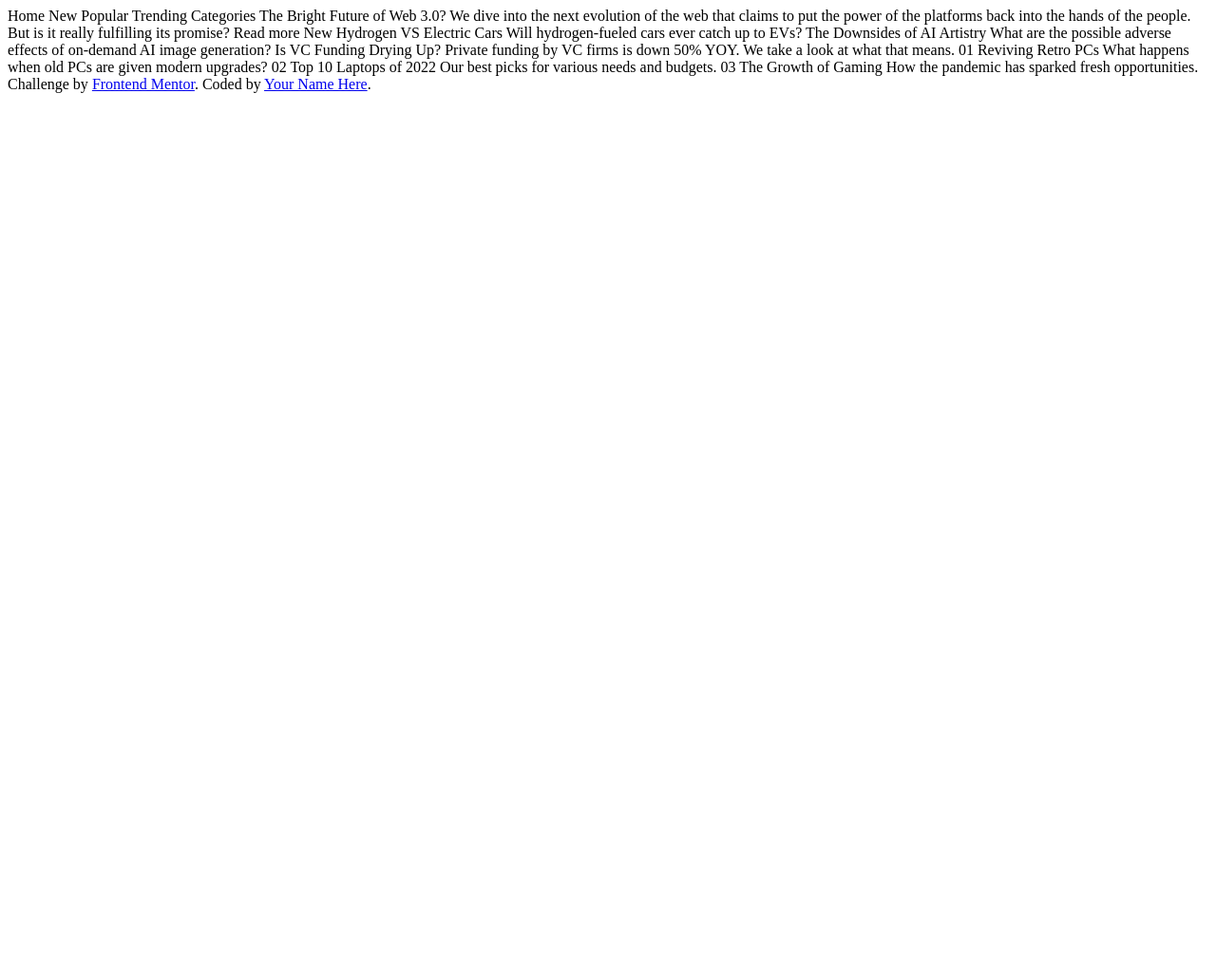
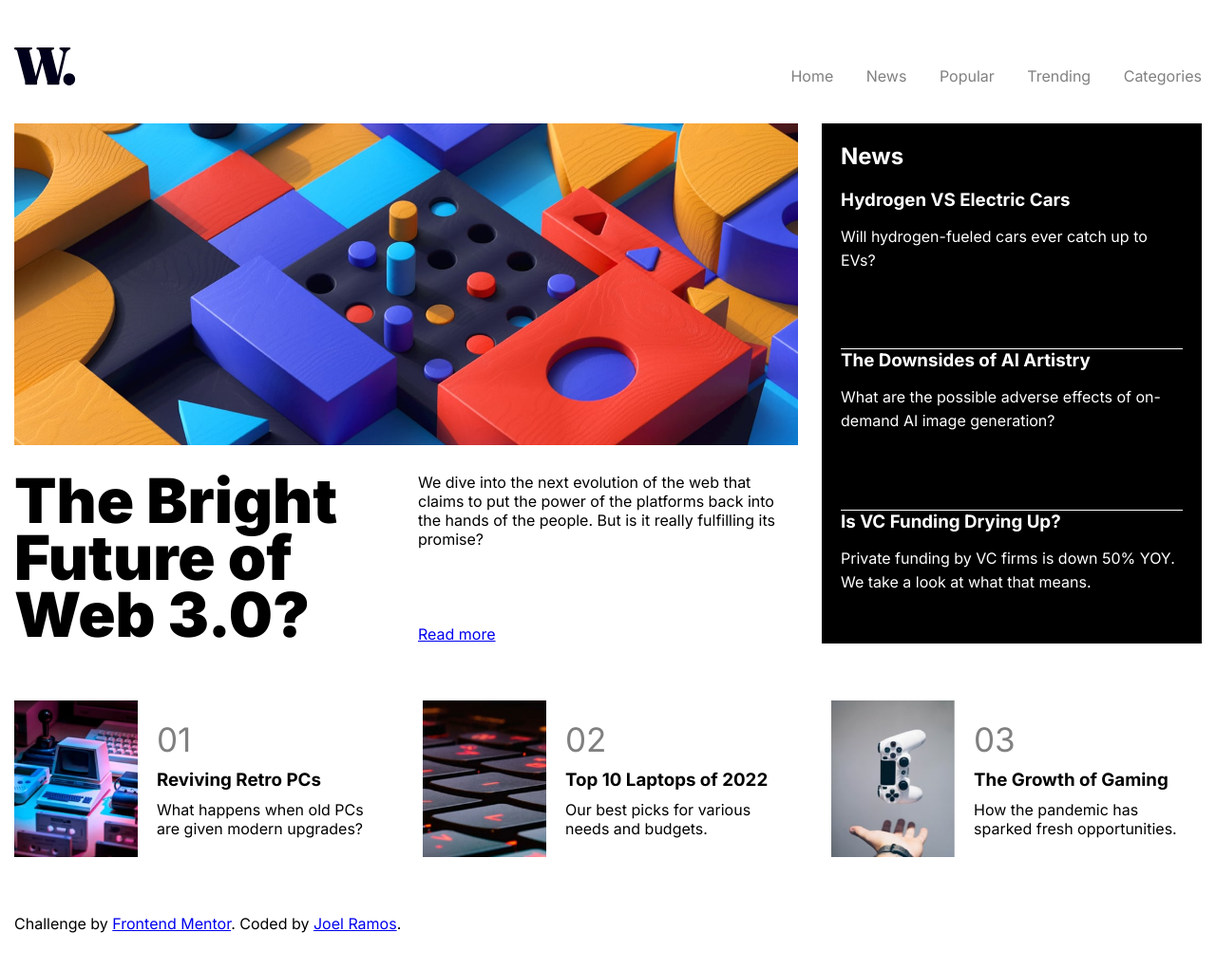
Before and after one commit to sephorus/news-homepage-challenge, a plain HTML site: page index.html in a window 1280 px wide. Shown: the whole page at 95% size. Before the commit the page ends 800 px from the top, so only its background shows below. Drawn offline with Linux system fonts and the light colour scheme.

Commit message:
pushing changes before validating with design file

```diff
--- /dev/null
+++ b/index.css
@@ -0,0 +1,139 @@
+*,
+*::before,
+*::after
+{
+    margin: 0;
+    padding: 0;
+    border: 0;
+    box-sizing: border-box;
+}
+
+body {
+    font-family: 'Inter', sans-serif;
+}
+
+.main-container {
+    display: grid;
+    grid-template-columns: 1fr 1fr 1fr;
+    grid-template-areas: 'mainPhoto mainPhoto newsFeed'
+                         'title moreInfo newsFeed';
+    gap: 25px;
+    margin-bottom: 60px;
+}
+
+.main-photo {
+    grid-column: span 2;
+    grid-area: mainPhoto;
+}
+
+.more-info {
+    grid-area: moreInfo;
+    display: flex;
+    flex-direction: column;
+    justify-content: space-between;
+}
+
+.more-info-button {
+    max-width: 100px;
+}
+
+/** news feed styles **/
+.news-feed {
+    grid-area: newsFeed;
+    background-color: black;
+    padding: 20px;
+    color: white;
+}
+
+.news-feed-item {
+    height: 100%;
+    border-bottom: 1px solid white;
+}
+
+.news-feed-items {
+    display: flex;
+    flex-direction: column;
+    height: 100%;
+}
+
+.news-feed-title {
+    margin-bottom: 20px;
+}
+
+.news-feed-item h3 {
+    margin-bottom: 15px;
+}
+
+.news-feed-item p {
+    line-height: 25px;
+}
+/** end of news feed styles **/
+
+/** menu styles **/
+.menu a {
+    margin-left: 30px;
+    text-decoration: none;
+    color: gray;
+}
+
+.menu {
+    display: flex;
+    margin-bottom: 40px;
+    align-items: flex-end;
+}
+
+.menu menu {
+    margin-left: auto;
+}
+/** end of menu styles **/
+
+.title {
+    grid-area: title;
+    font-size: 65px;
+    line-height: 60px;
+    font-weight: 900;
+}
+
+.main-photo source,
+.main-photo img
+{
+    max-width: 100%;
+}
+
+.wrapper {
+    max-width: 1250px;
+    margin: 0 auto;
+    padding: 50px 0;
+}
+
+.topics-container {
+    display: grid;
+    grid-template-columns: repeat(3, 1fr);
+    gap: 40px;
+    margin-bottom: 60px;
+}
+
+.topic-item {
+    display: grid;
+    grid-template-columns: repeat(3, 1fr);
+}
+
+.topics-info {
+    grid-column: span 2;
+    padding: 20px;
+}
+
+.topics-info-number {
+    font-size: 35px;
+    color: gray;
+}
+
+.topics-info h3 {
+    margin: 10px 0;
+}
+
+.topic-item img {
+    max-width: 100%;
+    height: 100%;
+    object-fit: contain;
+}
--- a/index.html
+++ b/index.html
@@ -4,49 +4,95 @@
   <meta charset="UTF-8">
   <meta name="viewport" content="width=device-width, initial-scale=1.0"> <!-- displays site properly based on user's device -->
   <link rel="icon" type="image/png" sizes="32x32" href="./images/favicon-32x32.png">
+  <link rel="stylesheet" href="./index.css" type="text/css">
+
+  <link rel="preconnect" href="https://fonts.googleapis.com">
+  <link rel="preconnect" href="https://fonts.gstatic.com" crossorigin>
+  <link href="https://fonts.googleapis.com/css2?family=Inter:wght@400;700;900&display=swap" rel="stylesheet">
+
   <title>Frontend Mentor | News homepage</title>
 </head>
 <body>
+  <div class="wrapper">
+    <header class="menu">
+      <img src="assets/images/logo.svg" alt="logo for the news homepage challenge" />
+      <menu>
+          <a href="#">Home</a>
+          <a href="#">News</a>
+          <a href="#">Popular</a>
+          <a href="#">Trending</a>
+          <a href="#">Categories</a>
+      </menu>
+    </header>
 
-  Home
-  New
-  Popular
-  Trending
-  Categories
+    <main class="main-container">
+      <picture class="main-photo">
+        <source
+          srcset="assets/images/image-web-3-desktop.jpg"
+          media="(min-width: 720px)"
+        />
+        <img src="./assets/images/image-web-3-mobile.jpg" alt="header photo" />
+      </picture>
 
-  The Bright Future of Web 3.0?
+      <aside class="news-feed">
+        <h2 class="news-feed-title">News</h2>
+        <div class="news-feed-items">
+          <div class="news-feed-item">
+            <h3>Hydrogen VS Electric Cars</h3>
+            <p>Will hydrogen-fueled cars ever catch up to EVs?</p>
+          </div>
+          <div class="news-feed-item">
+            <h3>The Downsides of AI Artistry</h3>
+            <p>What are the possible adverse effects of on-demand AI image generation?</p>
+          </div>
+          <div class="news-feed-item">
+            <h3>Is VC Funding Drying Up?</h3>
+            <p>Private funding by VC firms is down 50% YOY. We take a look at what that means.</p>
+          </div>
+        </div>
+      </aside>
 
-  We dive into the next evolution of the web that claims to put the power of the platforms back into the hands of the people.
-  But is it really fulfilling its promise?
+      <h2 class="title">The Bright Future of Web 3.0?</h2>
 
-  Read more
+      <div class="more-info">
+        <p>We dive into the next evolution of the web that claims to put the power of the platforms back into the hands of the people.
+        But is it really fulfilling its promise?</p>
+        <a href="#" class="more-info-button">Read more</a>
+      </div>
+    </main>
 
-  New
+    <section class="topics-container">
+      <div class="topic-item">
+        <img src="assets/images/image-retro-pcs.jpg" alt="retro pcs" />
+        <div class="topics-info">
+          <p class="topics-info-number">01</p>
+          <h3>Reviving Retro PCs</h3>
+          <p>What happens when old PCs are given modern upgrades?</p>
+        </div>
+      </div>
 
-  Hydrogen VS Electric Cars
-  Will hydrogen-fueled cars ever catch up to EVs?
+      <div class="topic-item">
+        <img src="assets/images/image-top-laptops.jpg" alt="top 10 laptops" />
+        <div class="topics-info">
+          <p class="topics-info-number">02</p>
+          <h3>Top 10 Laptops of 2022</h3>
+          <p>Our best picks for various needs and budgets.</p>
+        </div>
+      </div>
 
-  The Downsides of AI Artistry
-  What are the possible adverse effects of on-demand AI image generation?
-
-  Is VC Funding Drying Up?
-  Private funding by VC firms is down 50% YOY. We take a look at what that means.
-
-  01
-  Reviving Retro PCs
-  What happens when old PCs are given modern upgrades?
-
-  02
-  Top 10 Laptops of 2022
-  Our best picks for various needs and budgets.
-
-  03
-  The Growth of Gaming
-  How the pandemic has sparked fresh opportunities.
+      <div class="topic-item">
+        <img src="assets/images/image-gaming-growth.jpg" alt="gaming growth" />
+        <div class="topics-info">
+          <p class="topics-info-number">03</p>
+          <h3>The Growth of Gaming</h3>
+          <p>How the pandemic has sparked fresh opportunities.</p>
+        </div>
+      </div>
+    </section>
 
   <div class="attribution">
     Challenge by <a href="https://www.frontendmentor.io?ref=challenge" target="_blank">Frontend Mentor</a>.
-    Coded by <a href="#">Your Name Here</a>.
+    Coded by <a href="#">Joel Ramos</a>.
   </div>
 </body>
 </html>
```
